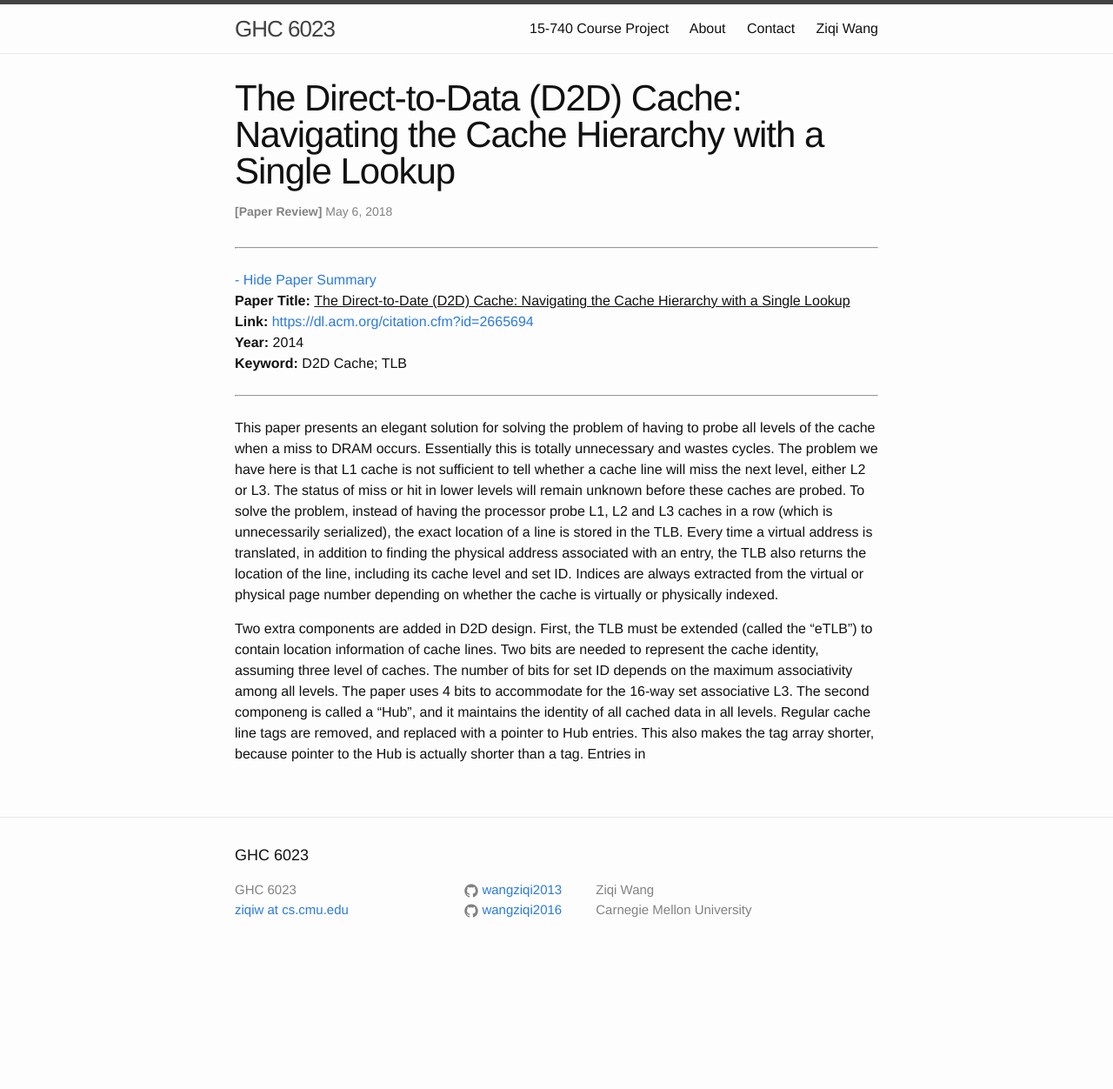
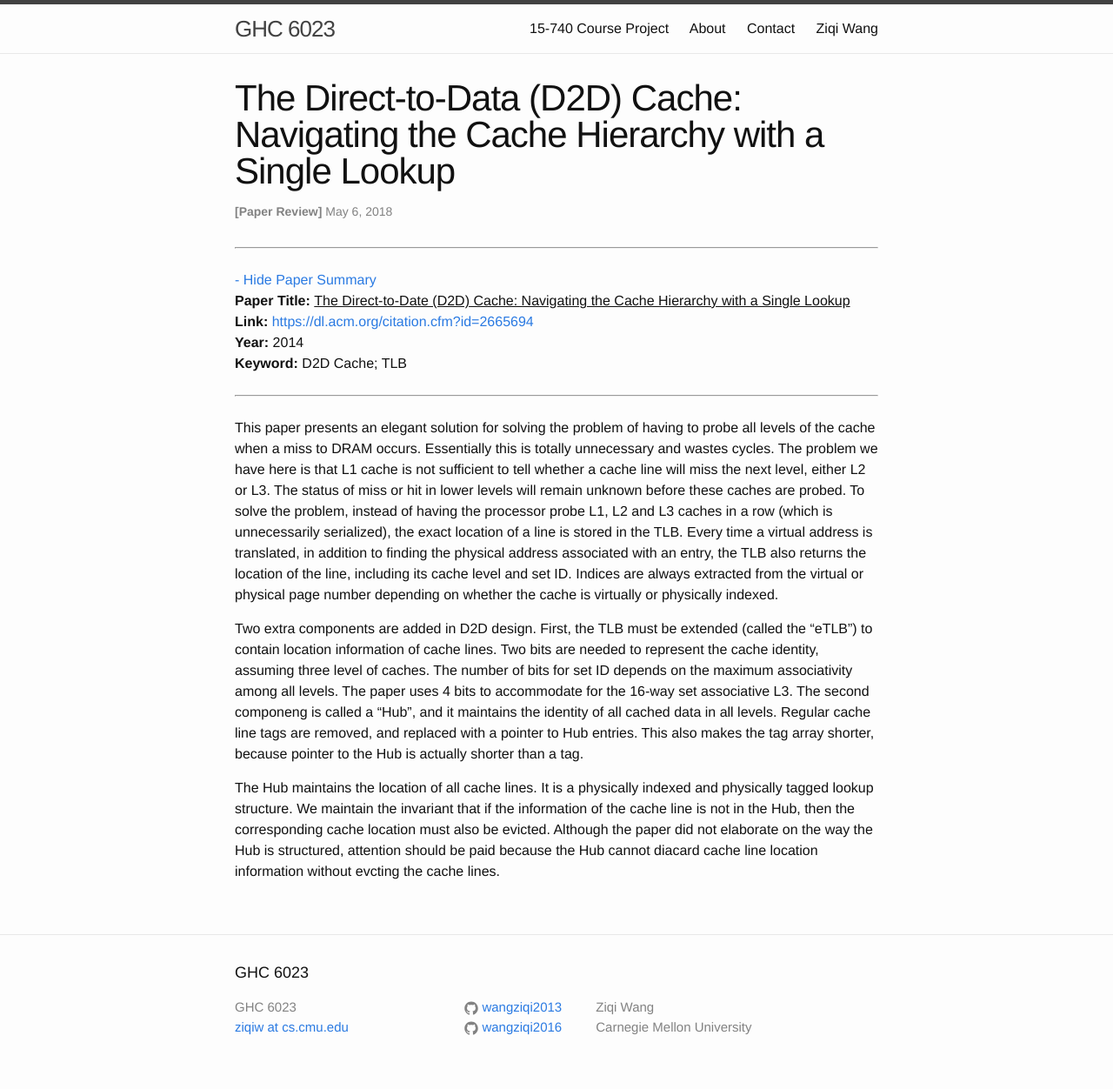
Before and after one commit to wangziqi2013/wangziqi2013.github.io, a Jekyll site: the page built from _posts/2018-05-05-The-D2D-Cache-Navigating-the-Cache-Hierarchy-with-a-Single-Lookup.markdown, in a window 1280 px wide. Shown: the whole page at 87% size. Built offline with Jekyll 4.4.1, drawn with Linux system fonts in a browser that asks for light colours; before the commit the page ends 1117 px from its top, so only the background shows below that.

Commit message:
Adding Hub

```diff
--- a/_posts/2018-05-05-The-D2D-Cache-Navigating-the-Cache-Hierarchy-with-a-Single-Lookup.markdown
+++ b/_posts/2018-05-05-The-D2D-Cache-Navigating-the-Cache-Hierarchy-with-a-Single-Lookup.markdown
@@ -24,4 +24,10 @@ location information of cache lines. Two bits are needed to represent the cache
 The number of bits for set ID depends on the maximum associativity among all levels. The paper uses 4 bits to accommodate for
 the 16-way set associative L3. The second componeng is called a "Hub", and it maintains the identity of all cached data
 in all levels. Regular cache line tags are removed, and replaced with a pointer to Hub entries. This
-also makes the tag array shorter, because pointer to the Hub is actually shorter than a tag. Entries in
+also makes the tag array shorter, because pointer to the Hub is actually shorter than a tag.
+
+The Hub maintains the location of all cache lines. It is a physically indexed and physically tagged lookup structure.
+We maintain the invariant that if the information of the cache line is not in the Hub, then the corresponding cache
+location must also be evicted.
+Although the paper did not elaborate on the way the Hub is structured, attention should be paid because the Hub cannot diacard
+cache line location information without evcting the cache lines.
```
